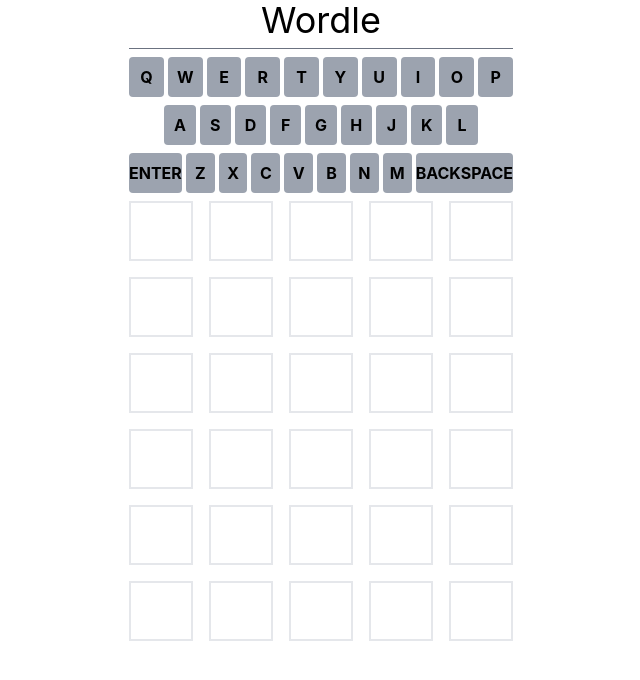
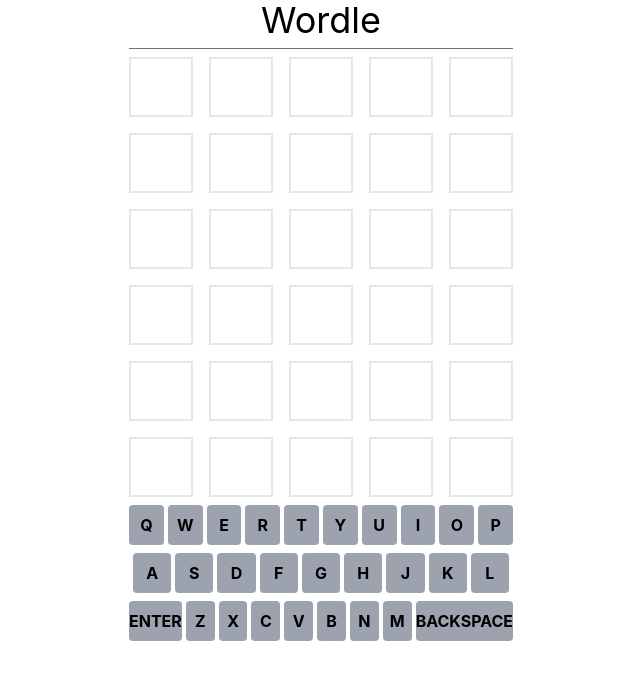
Before and after one commit to sharonyu524/Wordle, a React (Vite) app: page / in a window 1280 px wide. Shown: the top 680 px of the page, without its empty margins (319-959 px from the left). Built offline with nearby package versions, Linux system fonts and the light colour scheme.

Commit message:
add functionality to keyboard

```diff
--- a/src/App.tsx
+++ b/src/App.tsx
@@ -3,12 +3,13 @@ import {useStore, GUESS_LENGTH} from './store';
 import WordRow, { LETTER_LENGTH } from './WordRow';
 import { isValidWord } from './word-utils';
 import Keyboard from './Keyboard';
+import { a } from 'vitest/dist/suite-dF4WyktM.js';
 
 
 export default function App() {
   const state = useStore();
 
-  const [guess,setGuess] = useGuess();
+  const [guess,setGuess, addGuessLetter] = useGuess();
 
   const [showsInvalidGuess,setInvalidGuess] = useState(false);
   const addGuess = useStore(s => s.addGuess);
@@ -55,7 +56,7 @@ export default function App() {
 
         </header>
 
-        <Keyboard/>
+
 
         <main className='grid grid-rows-6 gap-4'>
         {rows.map(({guess,result},index) => (
@@ -65,6 +66,10 @@ export default function App() {
           }/>
         ))}
         </main>
+
+        <Keyboard onClick = {letter => {
+          addGuessLetter(letter);
+        }}/>
 
         {isGameOver && (
           <div role = "modal" className='absolute bg-white rounded border border-gray-500 text-center left-0 right-0 top-1/4 p-6w-3/4 mx-auto rounded border-gray-500 text-center'>
@@ -83,14 +88,10 @@ export default function App() {
   );
 }
 
-function useGuess(): [string, React.Dispatch<React.SetStateAction<string>>]{
+function useGuess(): [string, React.Dispatch<React.SetStateAction<string>>, (letter: string) => void]{
 
   const [guess,setGuess] = useState('');
-
-
-  const onKeyDown = (e:KeyboardEvent) => {
-    let letter = e.key;
-
+  const addGuessLetter = (letter: string) => {
     setGuess((currentGuess) => {
       const newGuess = letter.length === 1 ? currentGuess + letter : currentGuess;
       // const addGuess = useStore(s => s.addGuess);
@@ -113,6 +114,16 @@ function useGuess(): [string, React.Dispatch<React.SetStateAction<string>>]{
       return newGuess;
     });
   };
+
+
+
+  const onKeyDown = (e:KeyboardEvent) => {
+    let letter = e.key;
+
+      addGuessLetter(letter);
+    };
+
+
   useEffect(()=>{
     document.addEventListener('keydown',onKeyDown);
     return() =>{
@@ -122,7 +133,7 @@ function useGuess(): [string, React.Dispatch<React.SetStateAction<string>>]{
   []);
 
 
-  return [guess,setGuess]
+  return [guess,setGuess,addGuessLetter]
 }
  // useprevious hook
 function usePrevious<T>(value: T): T {
--- a/src/Keyboard.tsx
+++ b/src/Keyboard.tsx
@@ -1,4 +1,10 @@
-export default function Keyboard() {
+export default function Keyboard({onClick: onClickProp}:{onClick: (letter: string) => void}) {
+    const onClick =  (e: React.MouseEvent<HTMLButtonElement>) => {
+        const letter = e.currentTarget.textContent;
+        if (letter) {
+            onClickProp(letter!);
+        }
+    }
     return <div className="flec flex-col">
         {KeyboardKeys.map ((keyBoardRow, rowIndex)  => {
             return (
@@ -7,6 +13,11 @@ export default function Keyboard() {
                     let styles = 'rounded font-bold uppercase py-2 flex-1'
                     if (key !== ''){
                         styles += ' bg-gray-400'
+
+                    }
+
+                    if (key === ''){
+                        styles += 'pointer-events-none'
                     }
                     return <button key = {index} className={styles}>{key}</button>
                 })}
```
